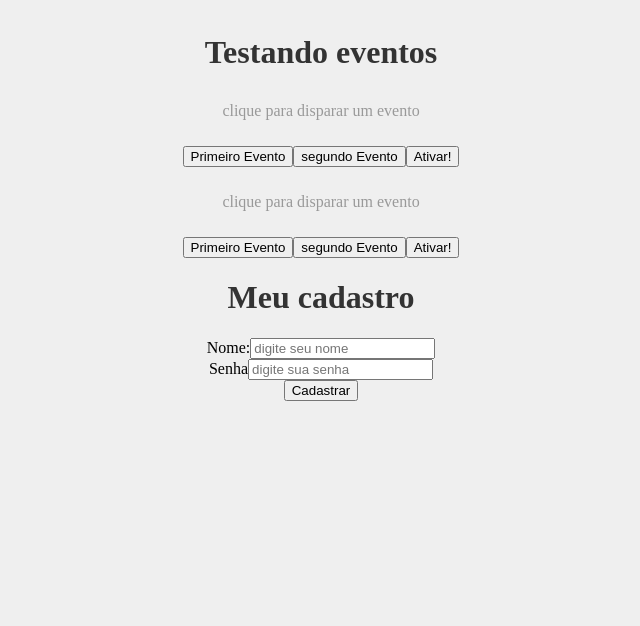
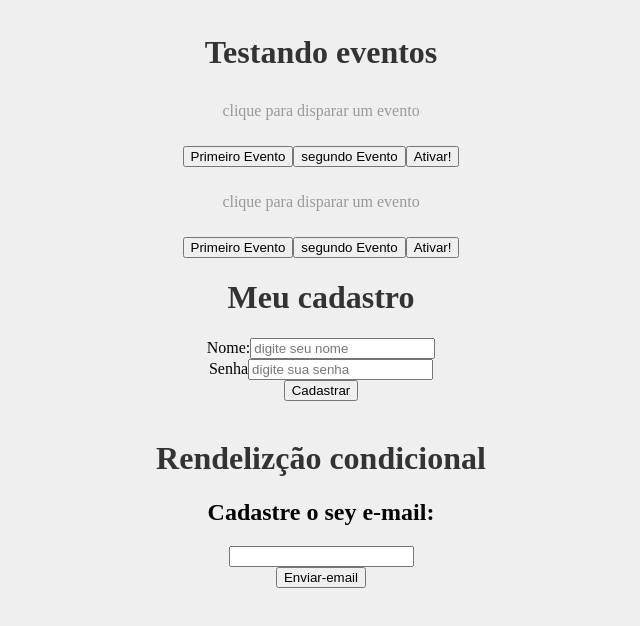
Before and after one commit to ArturMineiro/react_treinamento, a React (Create React App) app: page / in a window 1280 px wide. Shown: the part 1470-2096 px from the top of the page, without its empty margins (319-959 px from the left). Built offline with nearby package versions, Linux system fonts and the light colour scheme.

Commit message:
Renderização condicional (if) -
Renderização condicional (if) -

```diff
--- a/src/App.js
+++ b/src/App.js
@@ -7,7 +7,7 @@
 import List from './components/List';
 import Evento from './components/Evento';
 import Form from './components/Form';
-
+import Condicional from './components/Condicional';
 
 
 function App() {
@@ -30,6 +30,10 @@
 <Evento numero="2"/>
 
 <Form/>
+
+<br/>
+<h1>Rendelizção condicional</h1>
+<Condicional/>
     </div>
 
 
--- /dev/null
+++ b/src/components/Condicional.js
@@ -0,0 +1,35 @@
+import {useState} from 'react'
+
+function Condicional(){
+
+const [email,setEmail] = useState()
+const [userEmail, setUserEmail] =useState()
+function limparEmail(){
+    setUserEmail()
+}
+function enviarEmail (e){
+    e.preventDefault()
+    setUserEmail(email)
+    console.log(userEmail)
+}
+return(
+<div>
+<h2>Cadastre o sey e-mail:</h2>
+<form>
+<input type="email" placehoader="digite seu email" onChange={(e)=>setEmail(e.target.value)}/>
+
+</form>
+<button onClick={enviarEmail}>Enviar-email</button>
+{userEmail  &&(
+    <div>
+<p> O e-mail do usuário é: {userEmail}</p>
+ <button onClick={limparEmail}>Limpar e-mail</button>
+ </div>
+) }
+</div>
+
+)
+
+
+}
+export default Condicional
```
